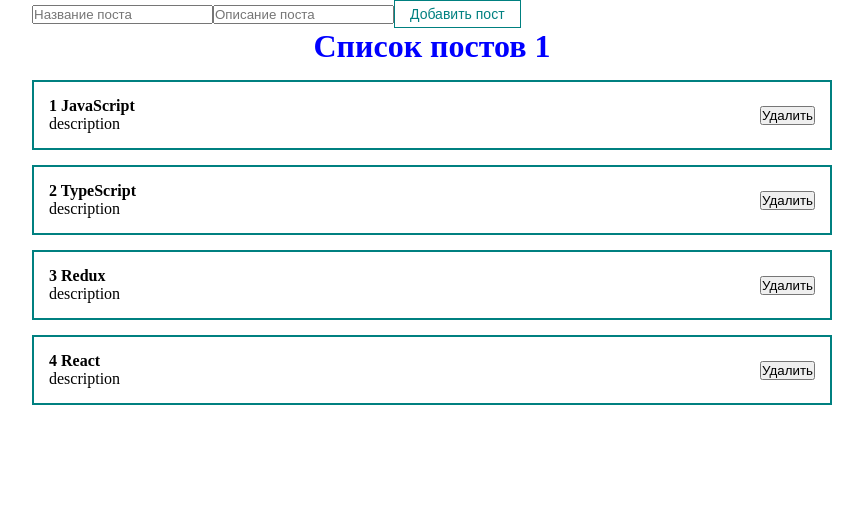
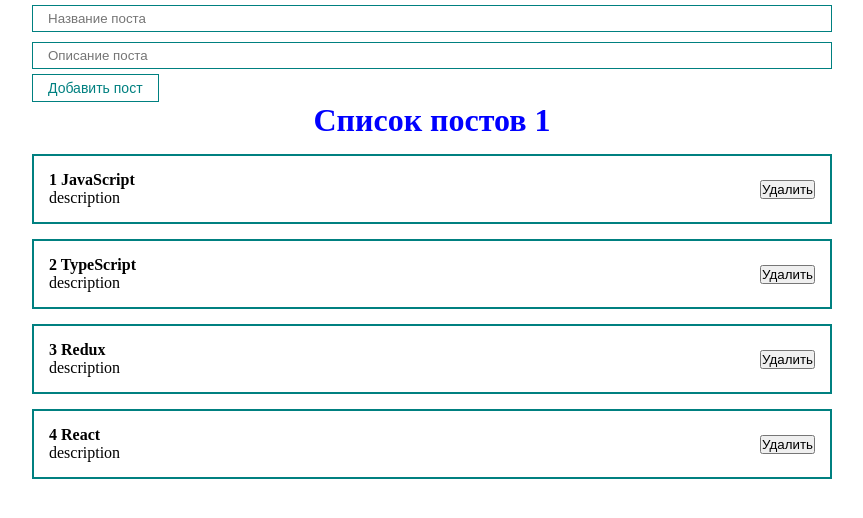
Before and after one commit to Soldatova-Kristina/react_app_ui, a React (Vite) app in the folder vite-project/: page / in a window 1280 px wide. Shown: the top 518 px of the page, without its empty margins (208-1071 px from the left). Built offline with nearby package versions, Linux system fonts and the light colour scheme.

Commit message:
feat: Добавила управялемый инпут(управляется за счет useState и onChange())

```diff
--- a/vite-project/src/App.jsx
+++ b/vite-project/src/App.jsx
@@ -2,6 +2,8 @@ import './App.css'
 import PostList from './components/PostList/PostList'
 import { useState } from 'react'
 import MyButton from './components/UI/button/MyButton'
+import MyInput from './components/UI/input/MyInput'
+
 
 function App() {
      const [posts, setPosts] = useState([
@@ -11,12 +13,28 @@ function App() {
     {id: 4, title: " React", body: "description"}
   ])
 
+  const [title, setTitle] = useState('')
+
+  const addNewPost = (e) => {
+    e.preventDefault()
+   const newPost = {
+      id: Date.now(),
+      title: title,
+   }
+  }
   return (
     <div className="App">
       <form>
-        <input type="text" placeholder="Название поста"/>
-        <input type="text" placeholder="Описание поста"/>
-        <MyButton>Добавить пост</MyButton>
+        <MyInput
+        type="text"
+        placeholder="Название поста"
+        value={title}
+        onChange={(e) => setTitle(e.target.value)}/>
+        <MyInput type="text"
+        placeholder="Описание поста"
+        value={title}
+        onChange={(e) => setTitle(e.target.value)}/>
+        <MyButton onClick={addNewPost}>Добавить пост</MyButton>
       </form>
      <PostList posts={posts} title={"Список постов 1"}/>
      </div>
--- a/vite-project/src/components/UI/button/MyButton.jsx
+++ b/vite-project/src/components/UI/button/MyButton.jsx
@@ -1,8 +1,8 @@
 import classes from './MyButton.module.css'
 
-const MyButton = (props) => {
+const MyButton = ({children, ...props}) => {
    return (
-     <button className={classes.myBtn}>{props.children}</button>
+     <button className={classes.myBtn} {...props}>{children}</button>
    )
 }
 
--- /dev/null
+++ b/vite-project/src/components/UI/input/MyInput.jsx
@@ -0,0 +1,9 @@
+import classes from './MyInput.module.css'
+
+const MyInput = (props) => {
+    return (
+        <input className={classes.MyInput} {...props} />
+    )
+}
+
+export default MyInput;
--- /dev/null
+++ b/vite-project/src/components/UI/input/MyInput.module.css
@@ -0,0 +1,6 @@
+.MyInput {
+    width: 100%;
+    padding: 5px 15px;
+    margin: 5px 0;
+    border: 1px solid teal;
+}
```
